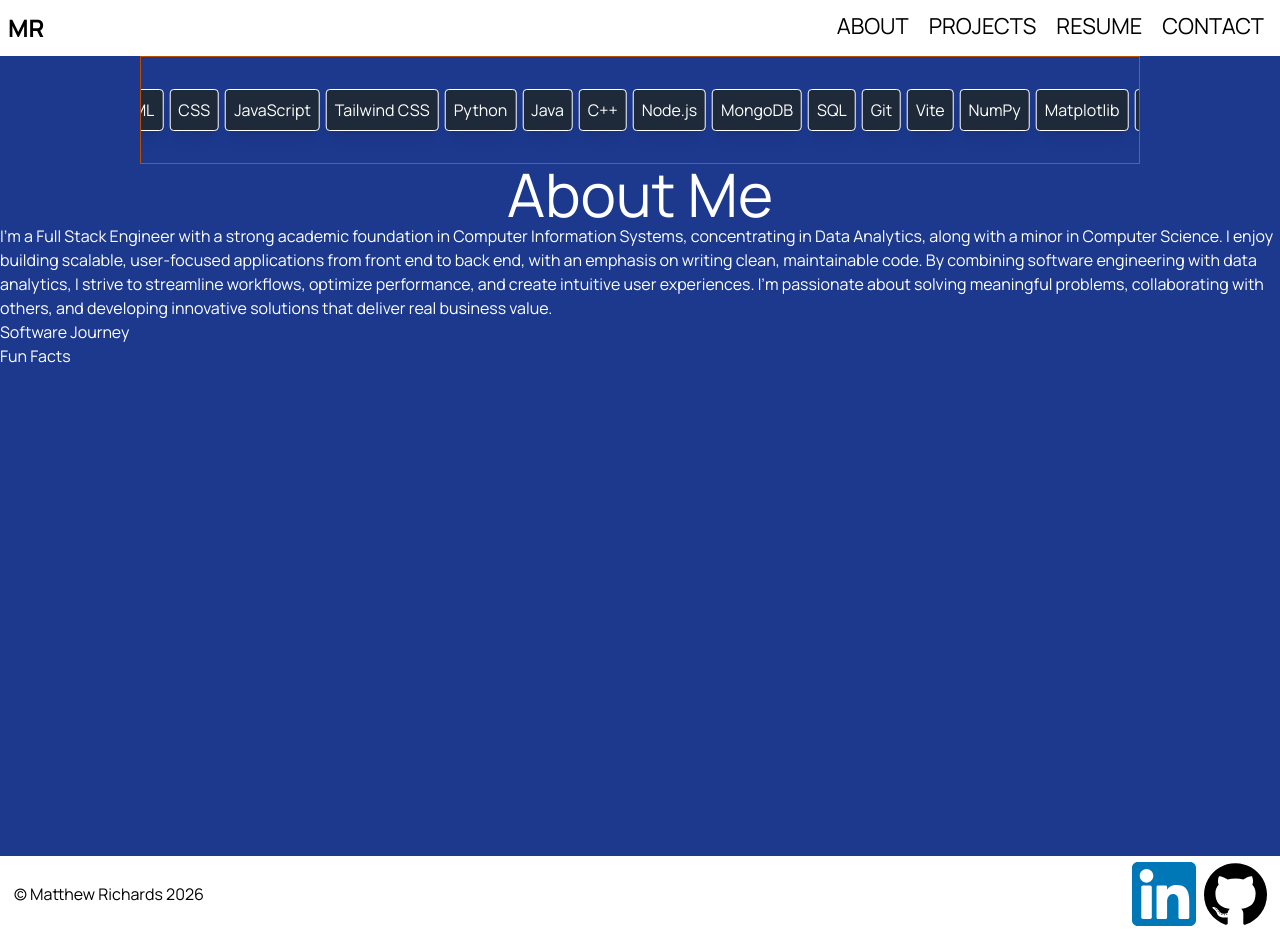
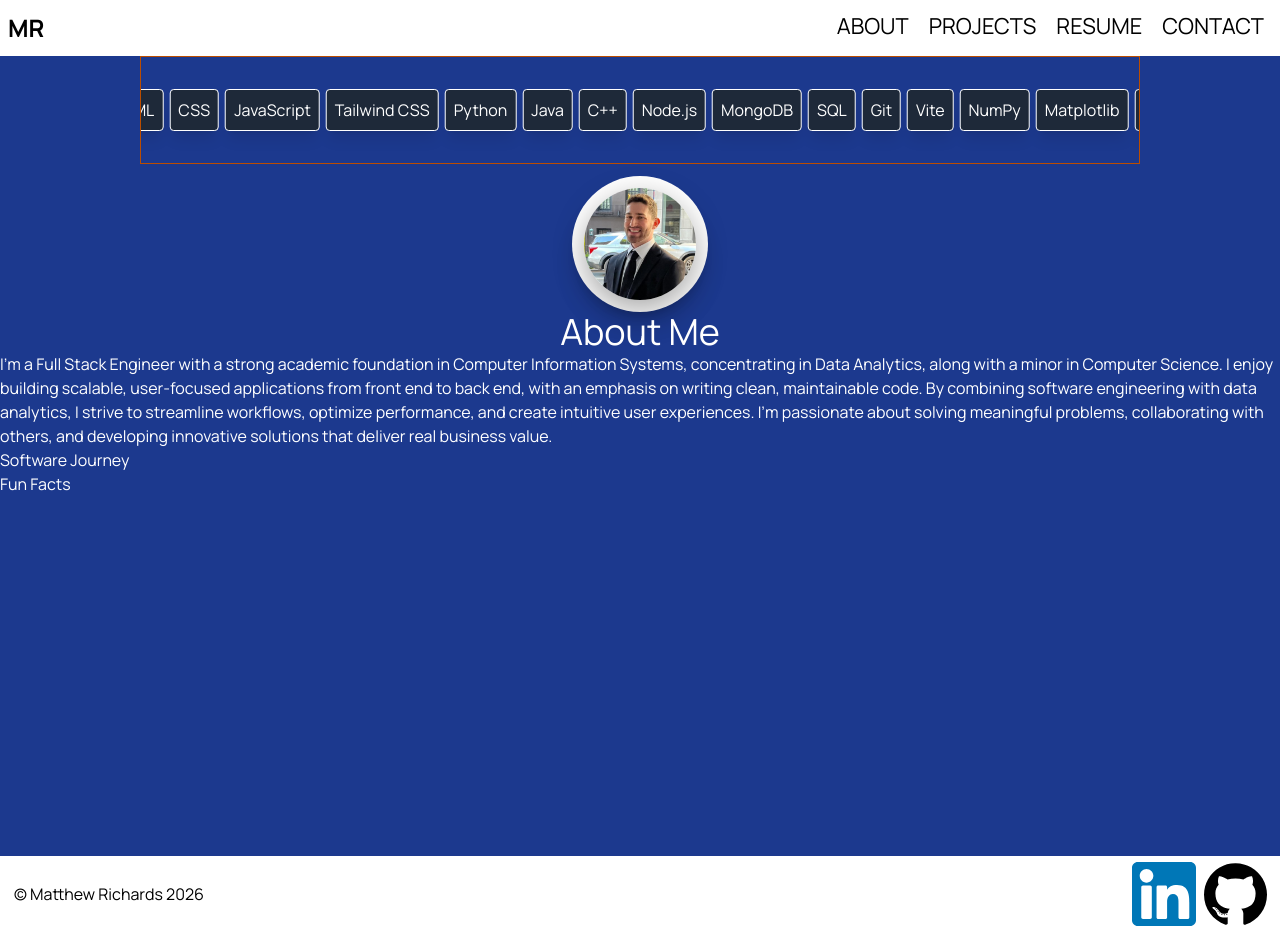
Before and after one commit to matthewrichards234/Personal_Website, a React (Vite) app: page /about in a window 1280 px wide. Built offline with nearby package versions, Linux system fonts and the light colour scheme.

Commit message:
add headshot and shadow to about section.

```diff
--- a/src/components/About.tsx
+++ b/src/components/About.tsx
@@ -56,9 +56,16 @@ const About = () => {
         </div>
       </div>
 
-      <div className="">
+      <div className="pt-3">
         <div className="flex flex-col items-center">
-          <h1 className="text-6xl">About Me</h1>
+          <div className="w-34 h-34 rounded-full bg-white flex items-center justify-center shadow-xl">
+            <img
+              src="src/assets/linkedinpfp.jpeg"
+              alt="headshot"
+              className="w-28 h-28 rounded-full shadow-[0_10px_30px_rgba(0,0,0,0.35)]"
+            />
+          </div>
+          <h1 className="text-4xl ">About Me</h1>
           <p className="">
             I'm a Full Stack Engineer with a strong academic foundation in
             Computer Information Systems, concentrating in Data Analytics, along
```
Also changed, not shown: src/assets/linkedinpfp.jpeg (added).
